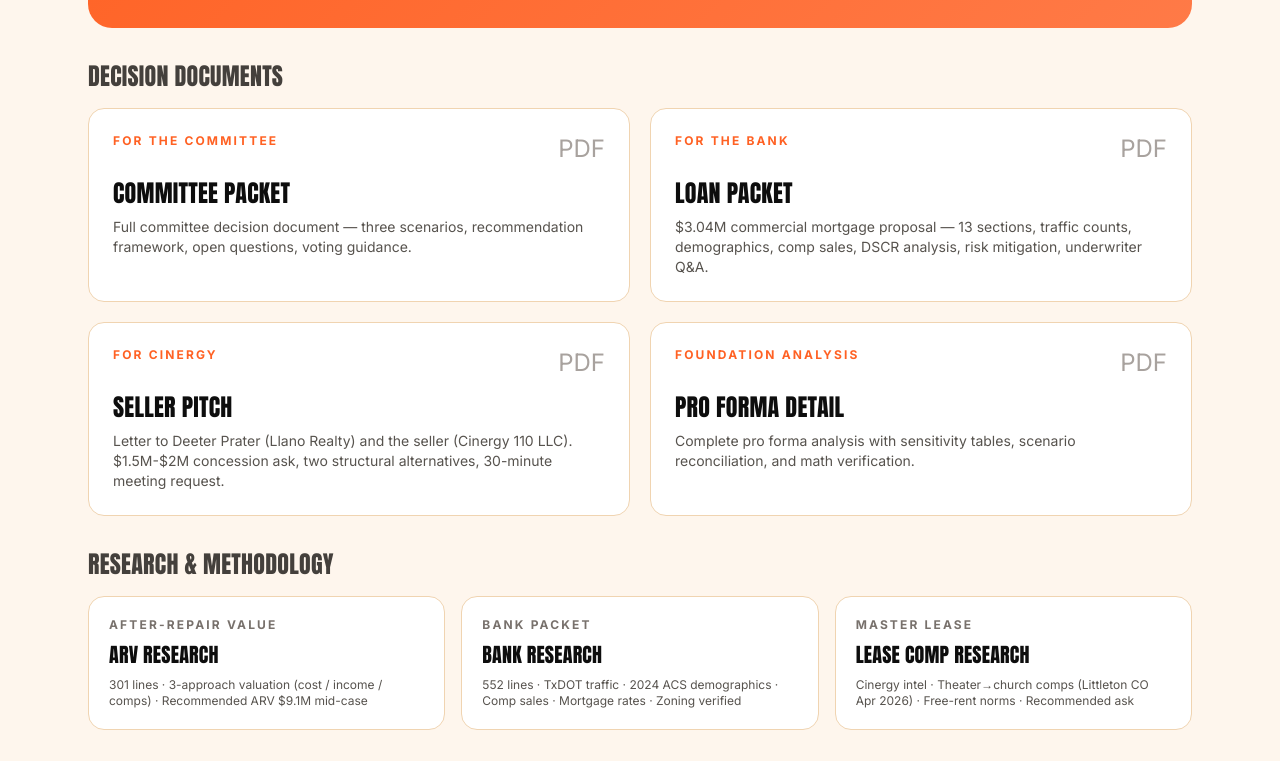
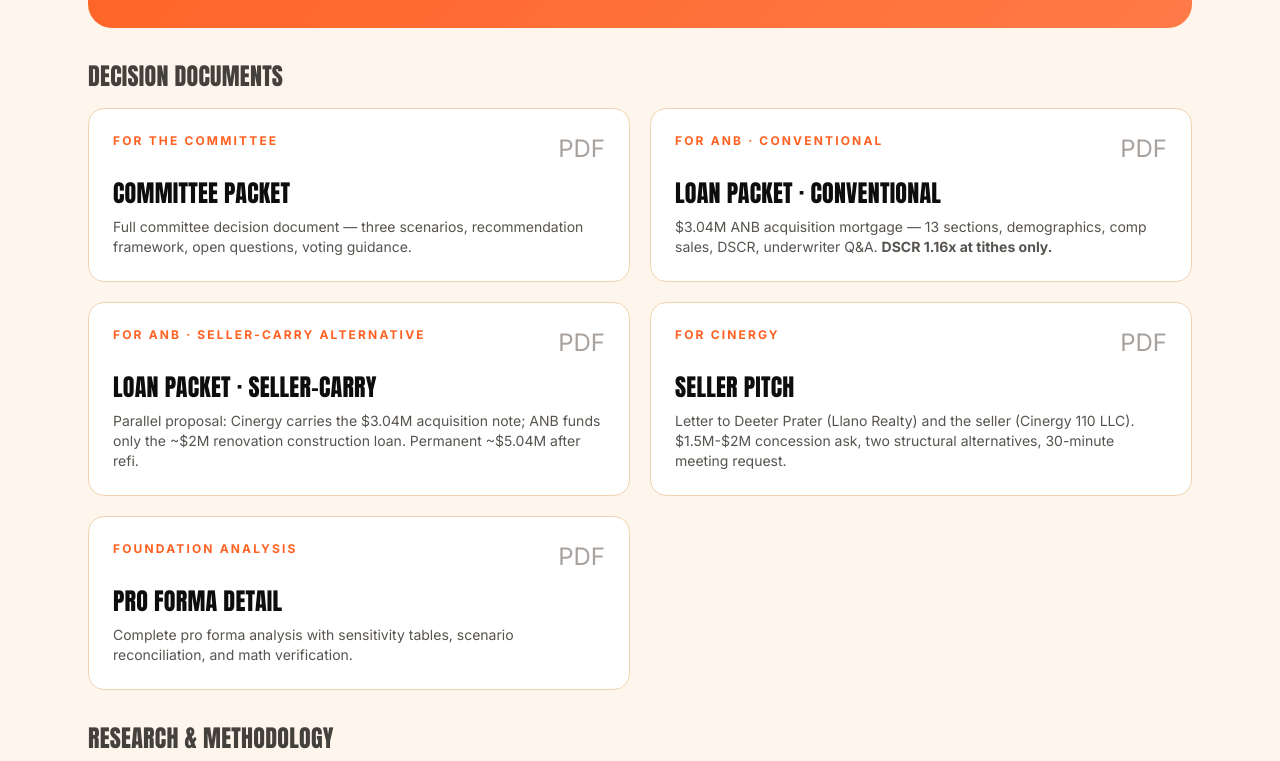
Before and after one commit to angelfrn07/power-church-ua-theater, a plain HTML site: page index.html in a window 1280 px wide. Shown: the part 660-1421 px from the top of the page. Drawn offline with nearby package versions, Linux system fonts and the light colour scheme.

Commit message:
Switch banking to ANB, remove personal name from packet, add seller-carry alternative loan proposal
- Change all bank refs from First State Bank Spearman to Amarillo National Bank (ANB)
- Replace personal sponsor refs with "Power Church Building Committee" across all docs
- Remove Crown House Texas Partners refs (replaced with church/committee language)
- Qualify $2M renovation as estimate pending GC bid
- New: source-5b-Loan-Packet-Seller-Carry.md — parallel ANB proposal where Cinergy carries $3.04M and ANB funds only ~$2M construction
- Update index.html: split Loan Packet card into Conventional + Seller-Carry alternatives
- Regenerate 6 PDFs (0, 1, 2, 3, 5, 5b)

```diff
--- a/index.html
+++ b/index.html
@@ -80,11 +80,20 @@
 
     <a href="5-Loan-Packet.pdf" class="card block rounded-2xl p-6">
       <div class="flex items-start justify-between mb-3">
-        <div class="text-xs uppercase tracking-[0.18em] text-[color:var(--moss)] font-bold">For the bank</div>
+        <div class="text-xs uppercase tracking-[0.18em] text-[color:var(--moss)] font-bold">For ANB · Conventional</div>
         <div class="text-2xl text-stone-400">PDF</div>
       </div>
-      <h3 class="pp text-2xl mb-2">Loan Packet</h3>
-      <p class="text-sm text-stone-600">$3.04M commercial mortgage proposal — 13 sections, traffic counts, demographics, comp sales, DSCR analysis, risk mitigation, underwriter Q&A.</p>
+      <h3 class="pp text-2xl mb-2">Loan Packet · Conventional</h3>
+      <p class="text-sm text-stone-600">$3.04M ANB acquisition mortgage — 13 sections, demographics, comp sales, DSCR, underwriter Q&A. <strong>DSCR 1.16x at tithes only.</strong></p>
+    </a>
+
+    <a href="5b-Loan-Packet-Seller-Carry.pdf" class="card block rounded-2xl p-6">
+      <div class="flex items-start justify-between mb-3">
+        <div class="text-xs uppercase tracking-[0.18em] text-[color:var(--moss)] font-bold">For ANB · Seller-Carry Alternative</div>
+        <div class="text-2xl text-stone-400">PDF</div>
+      </div>
+      <h3 class="pp text-2xl mb-2">Loan Packet · Seller-Carry</h3>
+      <p class="text-sm text-stone-600">Parallel proposal: Cinergy carries the $3.04M acquisition note; ANB funds only the ~$2M renovation construction loan. Permanent ~$5.04M after refi.</p>
     </a>
 
     <a href="3-Seller-Pitch.pdf" class="card block rounded-2xl p-6">
@@ -185,7 +194,7 @@
       <strong>Power Church · UA Theater Pro Forma</strong> · Updated <span id="lastUpdated"></span>
     </div>
     <div>
-      Building Committee Sponsor: Angel Mendoza · angel@myroyal-estates.com
+      Power Church Building Committee · Pastor Manny De Los Santos, Senior Pastor
     </div>
     <div class="text-[10px] text-stone-400">
       Verified data: 2024 Census ACS · TxDOT public records · Amarillo Code §4-10 · LoopNet/Crexi/Realmo · Potter County CAD
```
Also changed, not shown: 13 other files.
